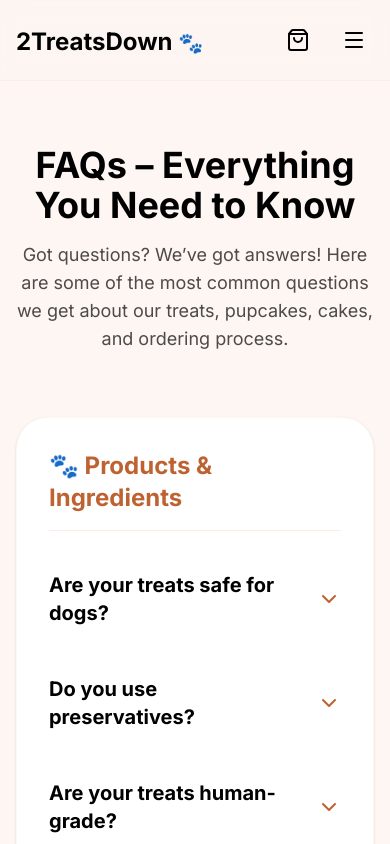
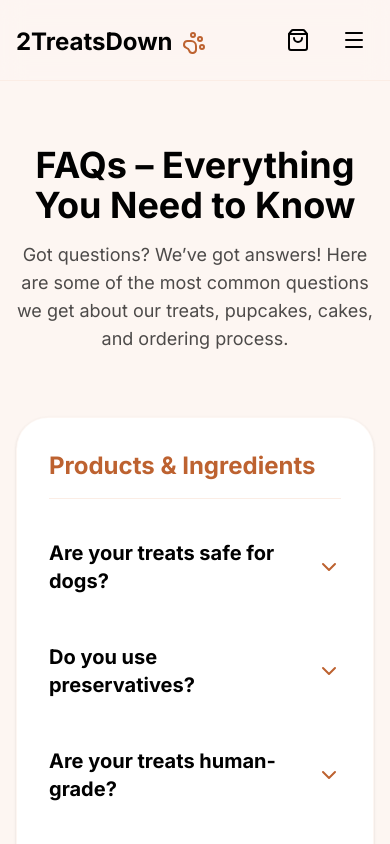
Before and after one commit to navinagarwaleb/2TreatsDown_Final, a Next.js app: page /faq in a window 390 px wide. Shown: the top 844 px of the page. Built offline with nearby package versions, Linux system fonts and the light colour scheme.

Commit message:
fix(ui): apply UI-UX-PRO-MAX pre-delivery checklist and fix mobile overflow

```diff
--- a/app/faq/page.tsx
+++ b/app/faq/page.tsx
@@ -2,7 +2,7 @@
 
 import { motion, AnimatePresence } from "framer-motion";
 import { useState } from "react";
-import { ChevronDown } from "lucide-react";
+import { ChevronDown, Mail } from "lucide-react";
 
 const FAQItem = ({ q, a }: { q: string; a: string }) => {
     const [isOpen, setIsOpen] = useState(false);
@@ -44,7 +44,7 @@
 export default function FAQ() {
     const faqs = [
         {
-            category: "🐾 Products & Ingredients",
+            category: "Products & Ingredients",
             questions: [
                 {
                     q: "Are your treats safe for dogs?",
@@ -73,7 +73,7 @@
             ]
         },
         {
-            category: "🧁 Pupcakes & Cakes",
+            category: "Pupcakes & Cakes",
             questions: [
                 {
                     q: "How long do pupcakes and cakes last?",
@@ -110,7 +110,7 @@
             ]
         },
         {
-            category: "🛒 Ordering & Pick-Up",
+            category: "Ordering & Pick-Up",
             questions: [
                 {
                     q: "How do I place an order?",
@@ -139,7 +139,7 @@
             ]
         },
         {
-            category: "🧊 Storage & Feeding",
+            category: "Storage & Feeding",
             questions: [
                 {
                     q: "How should I store treats?",
@@ -152,7 +152,7 @@
             ]
         },
         {
-            category: "🐕 Allergies & Dietary Needs",
+            category: "Allergies & Dietary Needs",
             questions: [
                 {
                     q: "Do you accommodate allergies?",
@@ -165,7 +165,7 @@
             ]
         },
         {
-            category: "🐾 Markets & Community",
+            category: "Markets & Community",
             questions: [
                 {
                     q: "Where can I find you in person?",
@@ -216,9 +216,9 @@
                 viewport={{ once: true }}
                 className="mt-16 text-center"
             >
-                <h3 className="text-2xl font-bold font-heading text-brand-dark mb-4">
-                    📩 Still Have Questions?
-                </h3>
+                <h2 className="text-3xl font-heading font-bold text-brand-dark mb-4 flex items-center justify-center gap-3">
+                    <Mail className="w-8 h-8 text-brand-orange" /> Still Have Questions?
+                </h2>
                 <p className="text-brand-dark/70 mb-6">
                     Didn’t see your question here? Feel free to reach out — we’re always happy to help!
                 </p>
--- a/app/layout.tsx
+++ b/app/layout.tsx
@@ -43,7 +43,7 @@
                 `}} />
             </head>
             <body
-                className={`${inter.variable} ${outfit.variable} font-sans min-h-screen flex flex-col bg-brand-main text-brand-dark antialiased transition-colors`}
+                className={`${inter.variable} ${outfit.variable} font-sans min-h-screen flex flex-col bg-brand-main text-brand-dark antialiased transition-colors overflow-x-hidden`}
             >
                 <Navbar />
                 <CartDrawer />
--- a/app/shop/item/[id]/page.tsx
+++ b/app/shop/item/[id]/page.tsx
@@ -2,7 +2,7 @@
 import { notFound } from "next/navigation";
 import AddToCartButton from "@/components/shop/AddToCartButton";
 import Link from "next/link";
-import { ArrowLeft } from "lucide-react";
+import { ArrowLeft, PawPrint } from "lucide-react";
 
 export const dynamic = "force-dynamic";
 
@@ -46,7 +46,7 @@
 
                     <div className="prose prose-lg text-brand-dark/80 bg-white p-8 rounded-3xl shadow-sm border border-brand-pink/50">
                         <h3 className="text-xl font-bold text-brand-dark mb-4 flex items-center gap-2">
-                            <span className="text-brand-orange">🐾</span> Product Details
+                            <PawPrint className="w-6 h-6 text-brand-orange" /> Product Details
                         </h3>
 
                         {product.descriptionHtml ? (
--- a/components/layout/Navbar.tsx
+++ b/components/layout/Navbar.tsx
@@ -3,7 +3,7 @@
 import Link from "next/link";
 import { usePathname } from "next/navigation";
 import { useState, useEffect } from "react";
-import { Menu, X, ShoppingBag } from "lucide-react";
+import { Menu, X, ShoppingBag, PawPrint } from "lucide-react";
 import { motion, AnimatePresence } from "framer-motion";
 import { useCartStore } from "@/store/useCartStore";
 
@@ -29,7 +29,7 @@
       <div className="container mx-auto px-4 h-20 flex items-center justify-between max-w-7xl">
         <Link href="/" className="flex items-center gap-2 group">
           <span className="text-2xl pt-1 font-bold text-brand-dark transition-colors group-hover:text-brand-orange">
-            2TreatsDown <span className="text-xl">🐾</span>
+            2TreatsDown <PawPrint className="w-6 h-6 ml-1 text-brand-orange inline-block" />
           </span>
         </Link>
 
```
